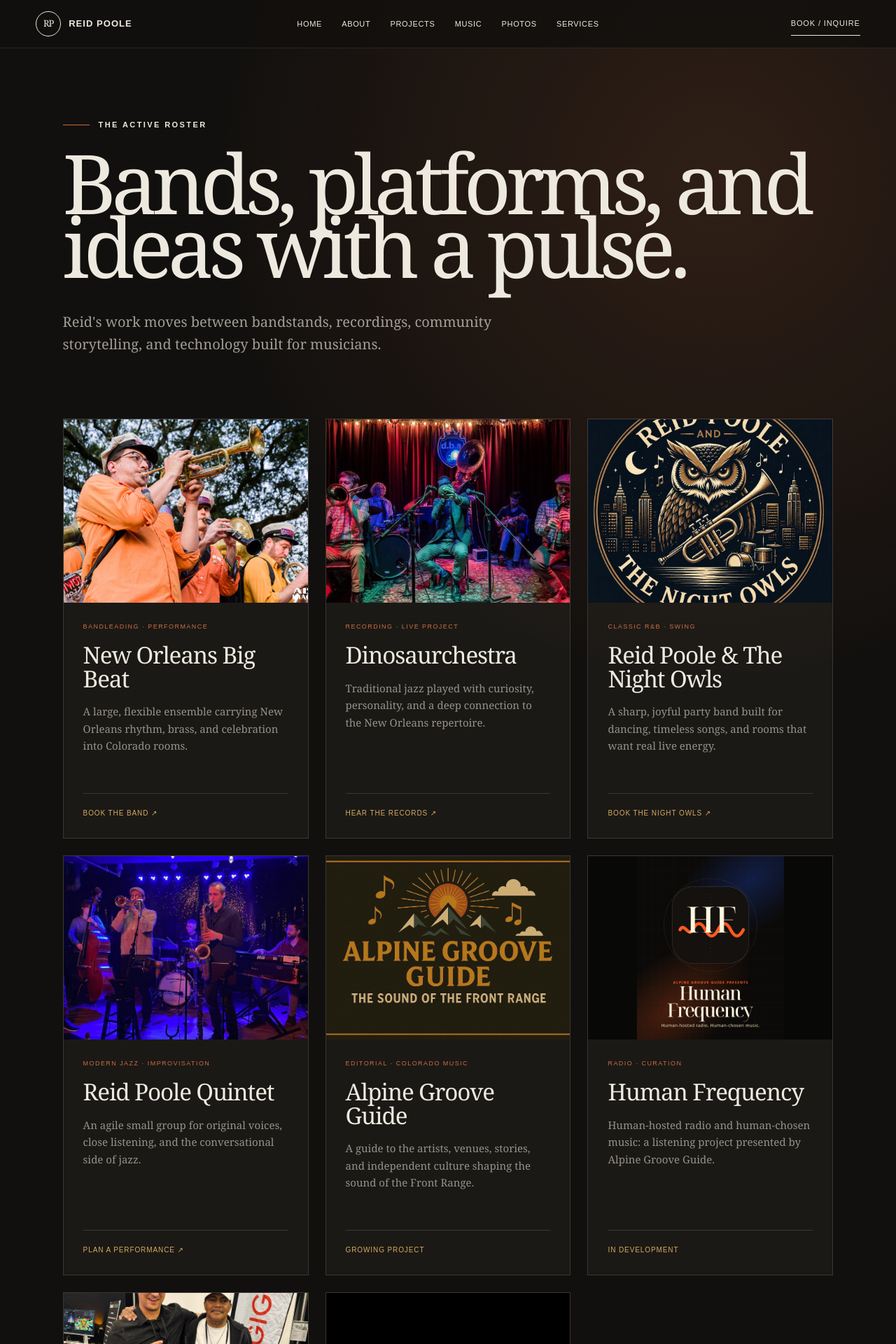
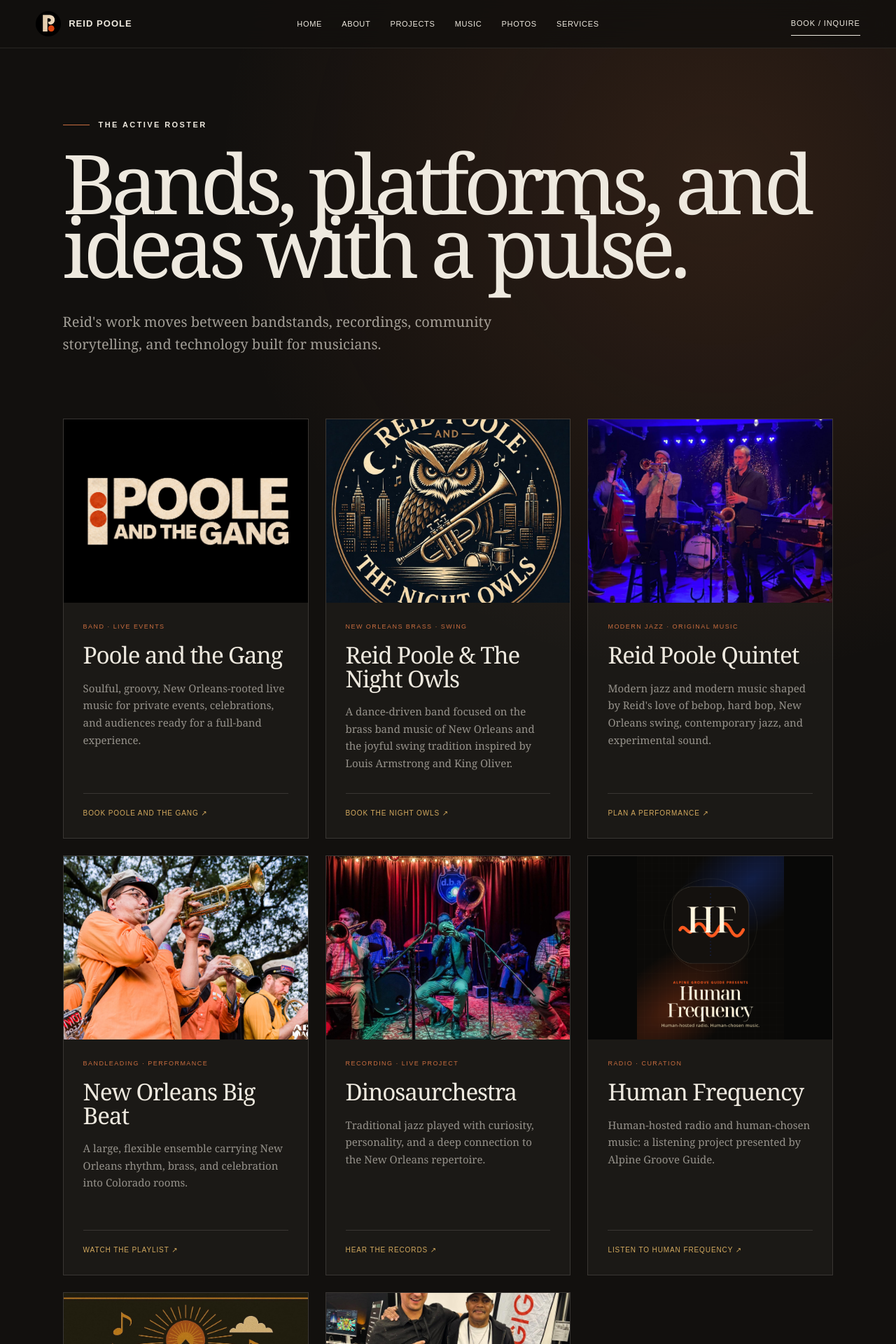
Before and after one commit to rpoole444/reid-poole-website, a Next.js app: page /projects in a window 1280 px wide. Shown: the top 1920 px of the page at 70% size. Built offline with nearby package versions, Linux system fonts and the light colour scheme.

Commit message:
Update project roster and site branding

```diff
--- a/src/app/about/page.tsx
+++ b/src/app/about/page.tsx
@@ -15,13 +15,13 @@
         <h1>A musician&apos;s ear. A builder&apos;s mind.</h1>
         <figure className="about-portrait">
           <Image
-            src="/images/photos/family-trumpet.jpg"
-            alt="Reid Poole holding his child while playing trumpet"
+            src="/images/photos/littleman-performance.jpg"
+            alt="Reid Poole performing trumpet in a colorful shirt"
             fill
             priority
-            sizes="(max-width: 900px) 100vw, 42vw"
+            sizes="(max-width: 900px) 100vw, 86vw"
           />
-          <figcaption>Musician, teacher, husband, and father.</figcaption>
+          <figcaption>Onstage in Colorado.</figcaption>
         </figure>
         <div className="interior-columns">
           <p className="lead">
--- a/src/app/globals.css
+++ b/src/app/globals.css
@@ -55,14 +55,18 @@
 
 .wordmark span {
   align-items: center;
-  border: 1px solid currentColor;
   border-radius: 50%;
   display: flex;
-  font-family: Georgia, serif;
   height: 36px;
   justify-content: center;
-  letter-spacing: -0.08em;
+  overflow: hidden;
+  position: relative;
   width: 36px;
+}
+
+.wordmark span img {
+  object-fit: cover;
+  transform: scale(1.18);
 }
 
 .desktop-nav {
@@ -683,16 +687,17 @@
 }
 
 .about-portrait {
-  aspect-ratio: 5 / 6;
-  margin: 90px 0 0 auto;
-  max-width: 620px;
+  aspect-ratio: 16 / 9;
+  margin: 90px 0 0;
+  max-width: 1180px;
   overflow: hidden;
   position: relative;
-  width: 44%;
+  width: 100%;
 }
 
 .about-portrait img {
   object-fit: cover;
+  object-position: center 42%;
 }
 
 .about-portrait figcaption {
--- a/src/components/site-header.tsx
+++ b/src/components/site-header.tsx
@@ -1,3 +1,4 @@
+import Image from "next/image";
 import Link from "next/link";
 
 const navigation = [
@@ -13,7 +14,14 @@
   return (
     <header className="site-header">
       <Link className="wordmark" href="/" aria-label="Reid Poole home">
-        <span>RP</span>
+        <span aria-hidden="true">
+          <Image
+            src="/images/projects/poole-and-the-gang/monogram.jpg"
+            alt=""
+            fill
+            sizes="36px"
+          />
+        </span>
         <strong>Reid Poole</strong>
       </Link>
 
--- a/src/data/projects.ts
+++ b/src/data/projects.ts
@@ -12,14 +12,44 @@
 
 export const projects: Project[] = [
   {
+    title: "Poole and the Gang",
+    category: "Band · Live events",
+    description:
+      "Soulful, groovy, New Orleans-rooted live music for private events, celebrations, and audiences ready for a full-band experience.",
+    image: "/images/projects/poole-and-the-gang/horizontal-wordmark.jpg",
+    imageAlt: "Poole and the Gang cream and orange horizontal wordmark on black",
+    href: "/book?service=performance",
+    linkLabel: "Book Poole and the Gang",
+  },
+  {
+    title: "Reid Poole & The Night Owls",
+    category: "New Orleans brass · Swing",
+    description:
+      "A dance-driven band focused on the brass band music of New Orleans and the joyful swing tradition inspired by Louis Armstrong and King Oliver.",
+    image: "/images/projects/night-owls.jpg",
+    imageAlt: "Reid Poole and the Night Owls illustrated owl logo",
+    href: "/book?service=performance",
+    linkLabel: "Book the Night Owls",
+  },
+  {
+    title: "Reid Poole Quintet",
+    category: "Modern jazz · Original music",
+    description:
+      "Modern jazz and modern music shaped by Reid's love of bebop, hard bop, New Orleans swing, contemporary jazz, and experimental sound.",
+    image: "/images/photos/blue-stage-band.jpg",
+    imageAlt: "Jazz quintet performing under blue stage lights",
+    href: "/book?service=performance",
+    linkLabel: "Plan a performance",
+  },
+  {
     title: "New Orleans Big Beat",
     category: "Bandleading · Performance",
     description:
       "A large, flexible ensemble carrying New Orleans rhythm, brass, and celebration into Colorado rooms.",
     image: "/images/photos/panorama-brass-band.jpg",
     imageAlt: "Reid Poole performing trumpet with a brass band outdoors",
-    href: "/book?service=performance",
-    linkLabel: "Book the band",
+    href: "https://www.youtube.com/playlist?list=PLPld8-NBbGLs",
+    linkLabel: "Watch the playlist",
   },
   {
     title: "Dinosaurchestra",
@@ -32,24 +62,15 @@
     linkLabel: "Hear the records",
   },
   {
-    title: "Reid Poole & The Night Owls",
-    category: "Classic R&B · Swing",
+    title: "Human Frequency",
+    category: "Radio · Curation",
     description:
-      "A sharp, joyful party band built for dancing, timeless songs, and rooms that want real live energy.",
-    image: "/images/projects/night-owls.jpg",
-    imageAlt: "Reid Poole and the Night Owls illustrated owl logo",
-    href: "/book?service=performance",
-    linkLabel: "Book the Night Owls",
-  },
-  {
-    title: "Reid Poole Quintet",
-    category: "Modern jazz · Improvisation",
-    description:
-      "An agile small group for original voices, close listening, and the conversational side of jazz.",
-    image: "/images/photos/blue-stage-band.jpg",
-    imageAlt: "Jazz quintet performing under blue stage lights",
-    href: "/book?service=performance",
-    linkLabel: "Plan a performance",
+      "Human-hosted radio and human-chosen music: a listening project presented by Alpine Groove Guide.",
+    image: "/images/projects/human-frequency-wordmark-stacked.png",
+    imageAlt: "Human Frequency, human-hosted radio and human-chosen music",
+    imageFit: "contain",
+    href: "https://human-frequency.vercel.app/",
+    linkLabel: "Listen to Human Frequency",
   },
   {
     title: "Alpine Groove Guide",
@@ -58,17 +79,8 @@
       "A guide to the artists, venues, stories, and independent culture shaping the sound of the Front Range.",
     image: "/images/projects/alpine-groove-wordmark.jpg",
     imageAlt: "Alpine Groove Guide, the sound of the Front Range",
-    status: "Growing project",
-  },
-  {
-    title: "Human Frequency",
-    category: "Radio · Curation",
-    description:
-      "Human-hosted radio and human-chosen music: a listening project presented by Alpine Groove Guide.",
-    image: "/images/projects/human-frequency-wordmark-stacked.png",
-    imageAlt: "Human Frequency, human-hosted radio and human-chosen music",
-    imageFit: "contain",
-    status: "In development",
+    href: "https://alpinegrooveguide.com",
+    linkLabel: "Visit Alpine Groove Guide",
   },
   {
     title: "GigBoss",
@@ -80,14 +92,4 @@
     href: "/book?service=technology",
     linkLabel: "Discuss music technology",
   },
-  {
-    title: "Poole and the Gang",
-    category: "Band · Live events",
-    description:
-      "Soulful, groovy, New Orleans-rooted live music for private events, celebrations, and audiences ready for a full-band experience.",
-    image: "/images/projects/poole-and-the-gang/horizontal-wordmark.jpg",
-    imageAlt: "Poole and the Gang cream and orange horizontal wordmark on black",
-    href: "/book?service=performance",
-    linkLabel: "Book Poole and the Gang",
-  },
 ];
```
